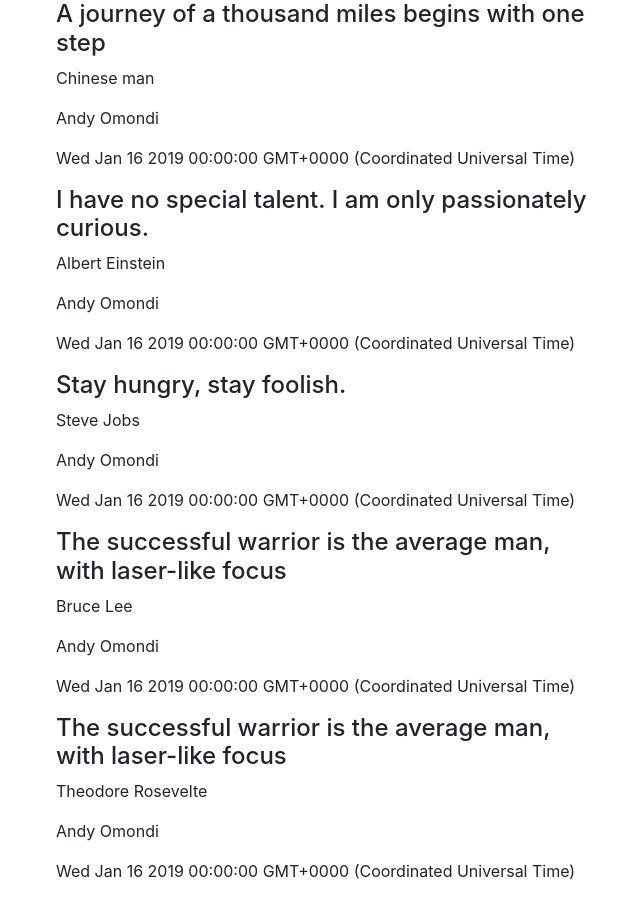
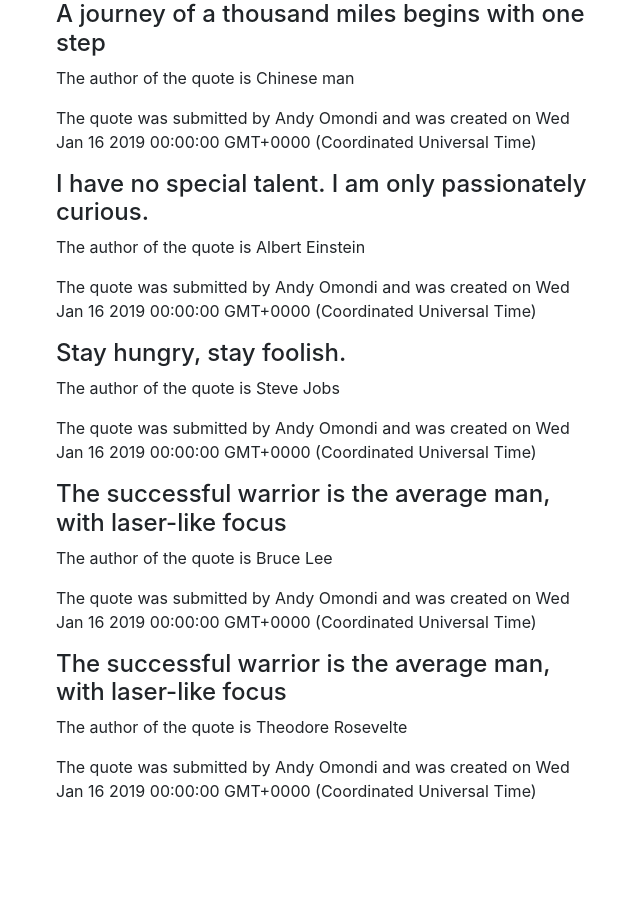
Before and after one commit to AndyOmondi17/quotes-application, an Angular app in the folder Quotes/: page / in a window 1280 px wide. Shown: the whole page, without its empty margins (29-669 px from the left). After the commit the page ends 819 px from the top, so only its background shows below. Built offline with nearby package versions, Linux system fonts and the light colour scheme.

Commit message:
allow input binding

```diff
--- a/Quotes/src/app/quote-details/quote-details.component.html
+++ b/Quotes/src/app/quote-details/quote-details.component.html
@@ -1 +1,4 @@
-<div></div>
+<div>
+    <p>The author of the quote is {{quote.author}}</p>
+    <p>The quote was submitted by {{ quote.submittedBy}} and was created on {{quote.dateCreation}}</p>
+</div>
--- a/Quotes/src/app/quote-details/quote-details.component.ts
+++ b/Quotes/src/app/quote-details/quote-details.component.ts
@@ -1,4 +1,5 @@
-import { Component, OnInit} from '@angular/core';
+import { Component, OnInit,Input} from '@angular/core';
+import {Quote}from "../quote";
 
 @Component({
   selector: 'app-quote-details',
@@ -6,7 +7,7 @@ import { Component, OnInit} from '@angular/core';
   styleUrls: ['./quote-details.component.css']
 })
 export class QuoteDetailsComponent implements OnInit {
-
+  @Input () quote:Quote;
   constructor() { }
 
   ngOnInit() {
--- a/Quotes/src/app/quote/quote.component.html
+++ b/Quotes/src/app/quote/quote.component.html
@@ -5,9 +5,7 @@
         <div class="col-md-6">
             <div *ngFor='let quote of quotes'>
                 <h4>{{quote.Name}}</h4>
-                <p>{{quote.author}}</p>
-                <p>{{quote.submittedBy}}</p>
-                <p>{{quote.dateCreation}}</p>
+                <app-quote-details [quote]='quote'></app-quote-details>
 
             </div>
 
```
